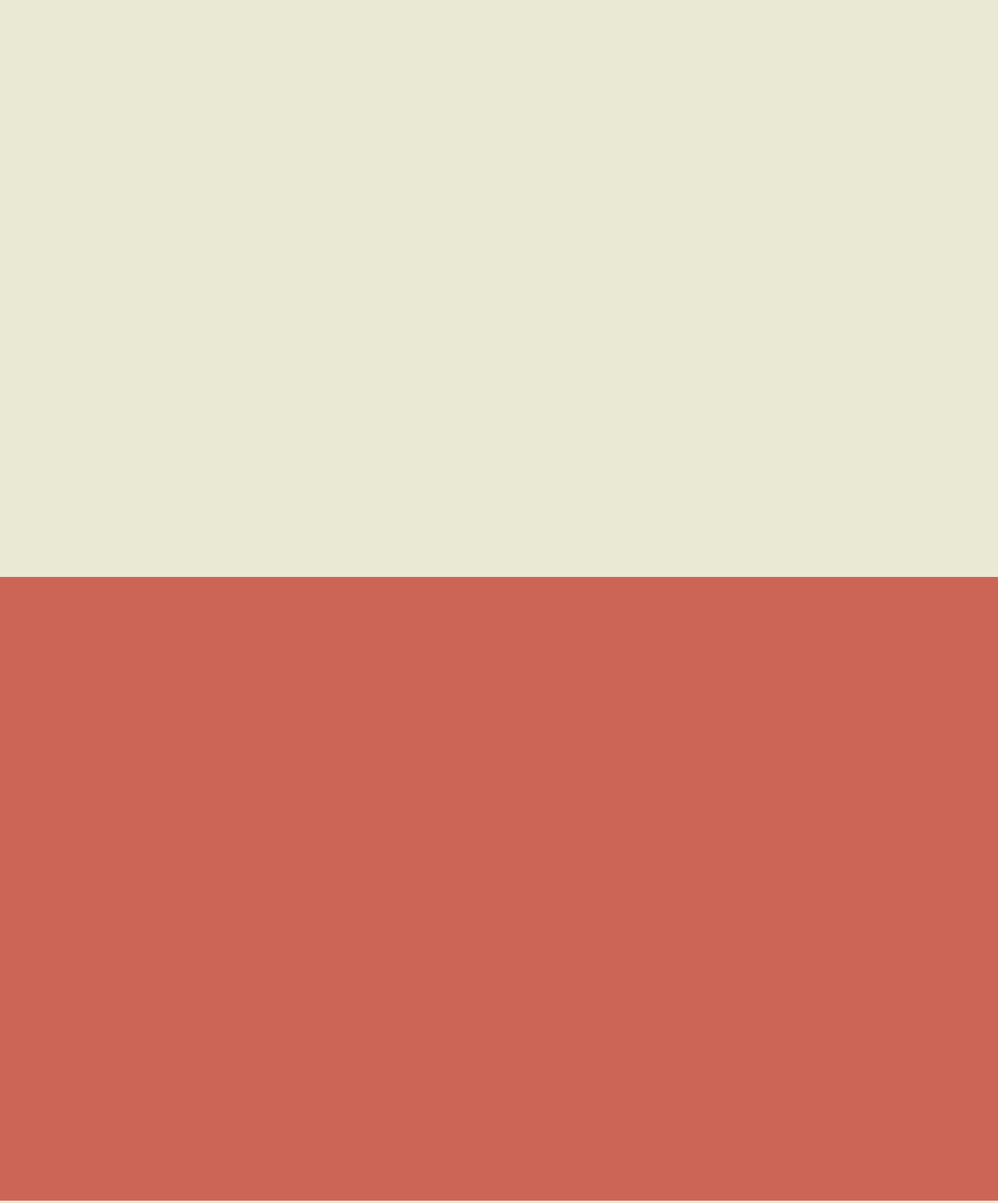
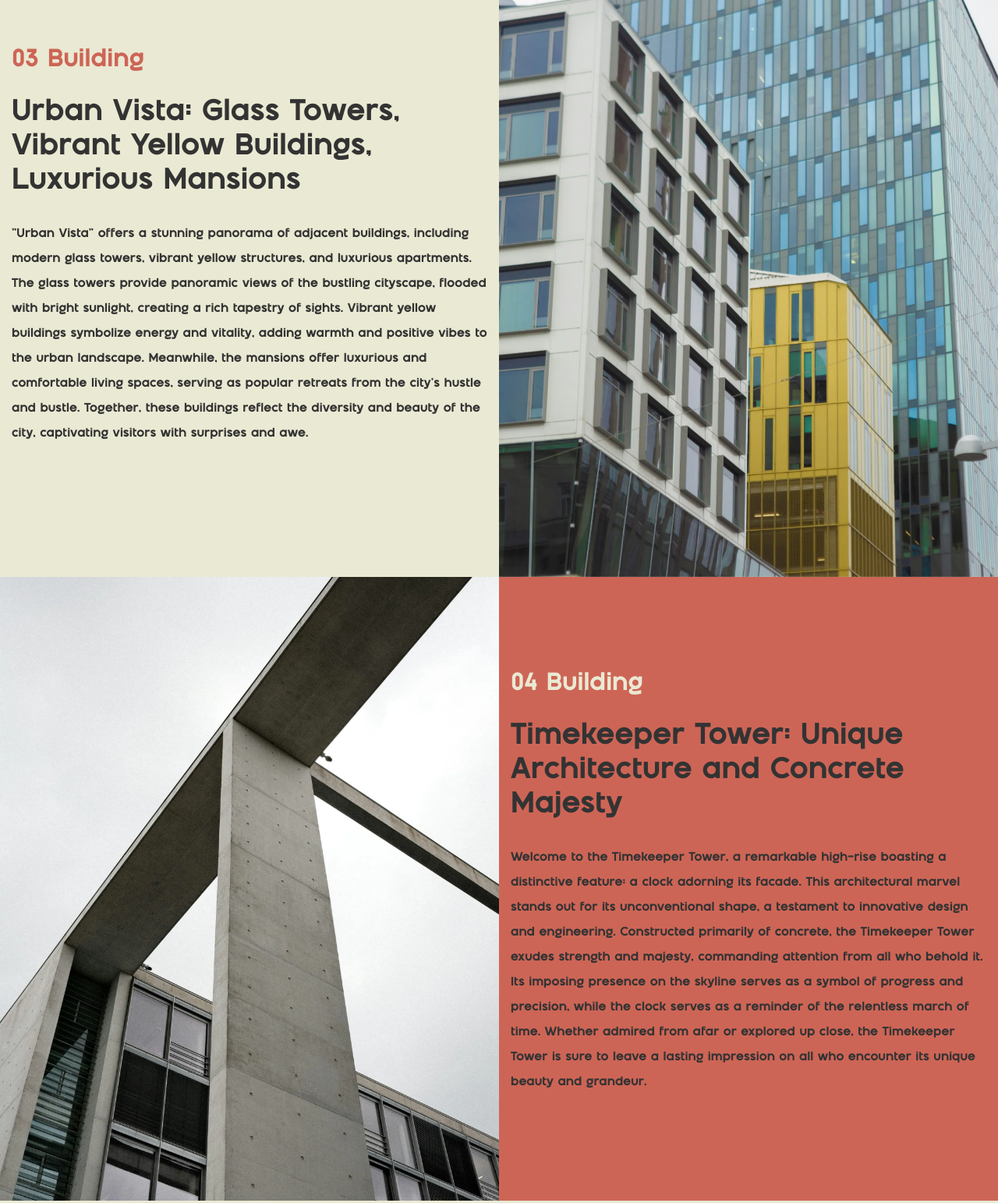
Before and after one commit to taic-dev/animation-works, an Astro site: page /works01 in a window 1280 px wide. Shown: the part 1660-3203 px from the top of the page at 78% size. Built offline with nearby package versions, Linux system fonts and the light colour scheme; Astro itself is replaced by a stand-in of ours.

Commit message:
add: section3,4追加

```diff
--- a/src/pages/works01/index.astro
+++ b/src/pages/works01/index.astro
@@ -57,8 +57,42 @@ import "./scss/style.scss"
             </div>
           </div>
         </section>
-        <section class="section"></section>
-        <section class="section"></section>
+        <section class="section">
+          <div class="building">
+            <div class="building__desc">
+              <div class="building__title">
+                <div class="tag">
+                  <p>03 Building</p>
+                </div>
+                <h2>Urban Vista: Glass Towers, Vibrant Yellow Buildings, Luxurious Mansions</h2>
+              </div>
+              <div class="building__text">
+                <p>"Urban Vista" offers a stunning panorama of adjacent buildings, including modern glass towers, vibrant yellow structures, and luxurious apartments. The glass towers provide panoramic views of the bustling cityscape, flooded with bright sunlight, creating a rich tapestry of sights. Vibrant yellow buildings symbolize energy and vitality, adding warmth and positive vibes to the urban landscape. Meanwhile, the mansions offer luxurious and comfortable living spaces, serving as popular retreats from the city's hustle and bustle. Together, these buildings reflect the diversity and beauty of the city, captivating visitors with surprises and awe.</p>
+              </div>
+            </div>
+            <div class="building__image">
+              <img src="/images/works01/building3.webp" alt="隣り合ったいくつかの建物">
+            </div>
+          </div>
+        </section>
+        <section class="section">
+          <div class="building">
+            <div class="building__image">
+              <img src="/images/works01/building4.webp" alt="側面に時計がある高層ビル">
+            </div>
+            <div class="building__desc">
+              <div class="building__title">
+                <div class="tag reverse">
+                  <p>04 Building</p>
+                </div>
+                <h2>Timekeeper Tower: Unique Architecture and Concrete Majesty</h2>
+              </div>
+              <div class="building__text">
+                <p>Welcome to the Timekeeper Tower, a remarkable high-rise boasting a distinctive feature: a clock adorning its facade. This architectural marvel stands out for its unconventional shape, a testament to innovative design and engineering. Constructed primarily of concrete, the Timekeeper Tower exudes strength and majesty, commanding attention from all who behold it. Its imposing presence on the skyline serves as a symbol of progress and precision, while the clock serves as a reminder of the relentless march of time. Whether admired from afar or explored up close, the Timekeeper Tower is sure to leave a lasting impression on all who encounter its unique beauty and grandeur.</p>
+              </div>
+            </div>
+          </div>
+        </section>
         <section class="section"></section>
       </div>
       <div class="pagination">
```
Also changed, not shown: public/images/works01/building3.webp (added), public/images/works01/building4.webp (added).
